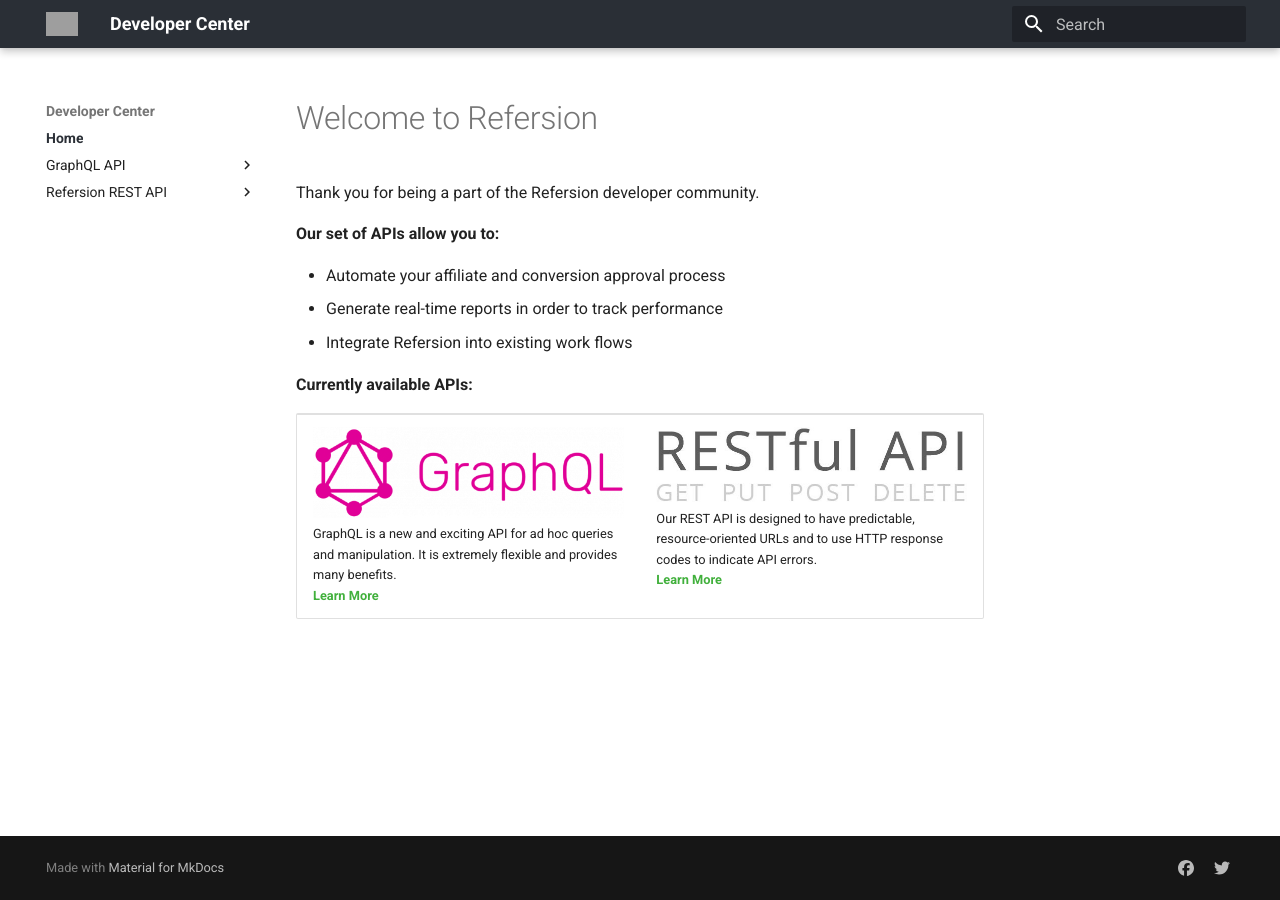
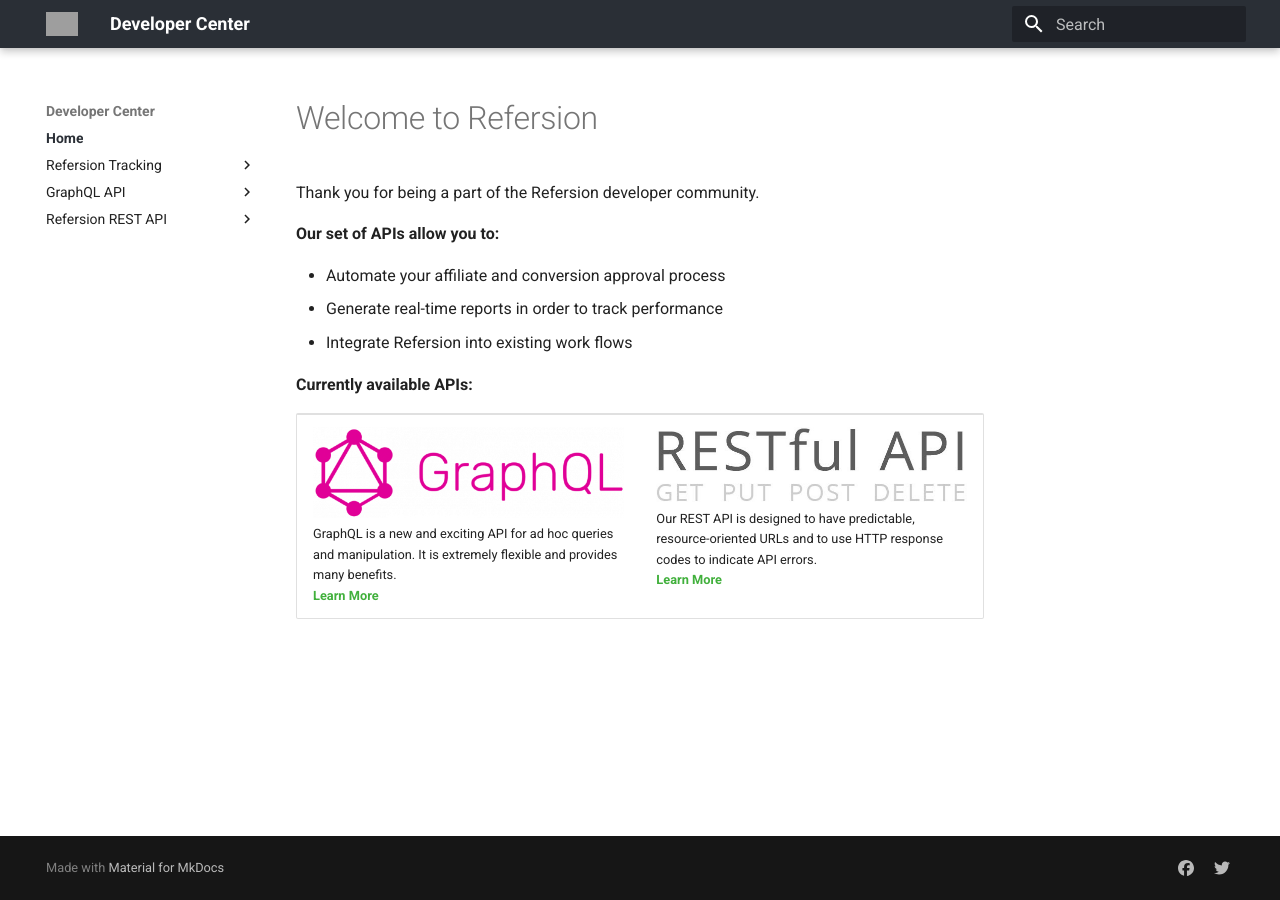
Before and after one commit to refersion/docs, an MkDocs documentation site: the page built from docs/index.md, in a window 1280 px wide. Built offline with MkDocs 1.6.1 and Material for MkDocs 9.7.7, drawn with Linux system fonts in a browser that asks for light colours; old or Windows-style settings are respelled for this version of MkDocs; grey boxes are pictures that could not be loaded.

Commit message:
BASE-1064: Tracking documentation sections

```diff
--- a/mkdocs.yml
+++ b/mkdocs.yml
@@ -26,6 +26,11 @@
       permalink: true
 pages:
   - Home: index.md
+  - Refersion Tracking:
+      - Getting started: 'https://refersion.com/tracking#getting-started'
+      - Javascript Tracking: 'https://refersion.com/tracking#option-1'
+      - Webhook Tracking: 'https://refersion.com/tracking#option-2'
+      - Variable descriptions: 'https://refersion.com/tracking#variable-descriptions'
   - GraphQL API:
       - Overview: graphql-api/overview.md
       - Getting Started: graphql-api/getting-started.md
```
